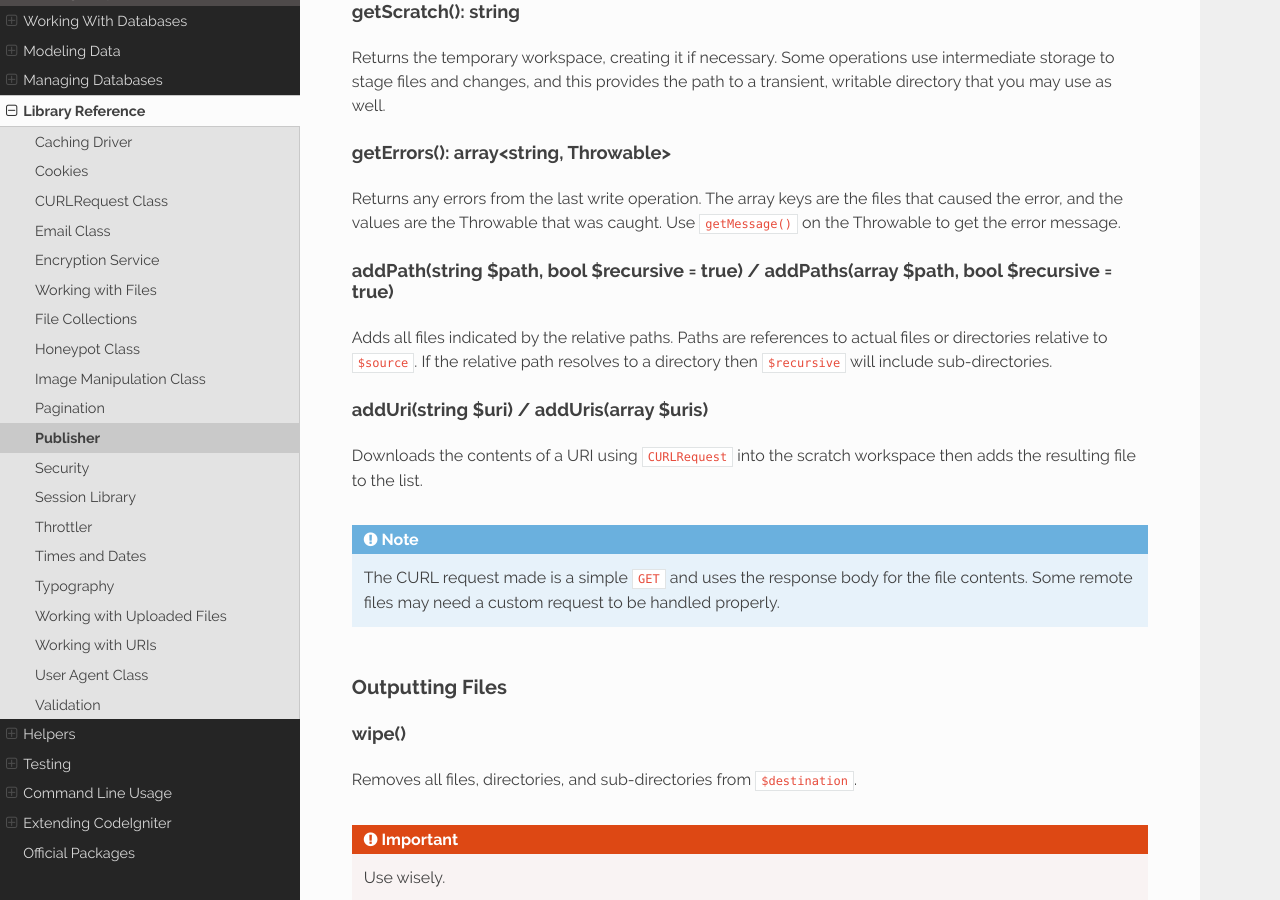
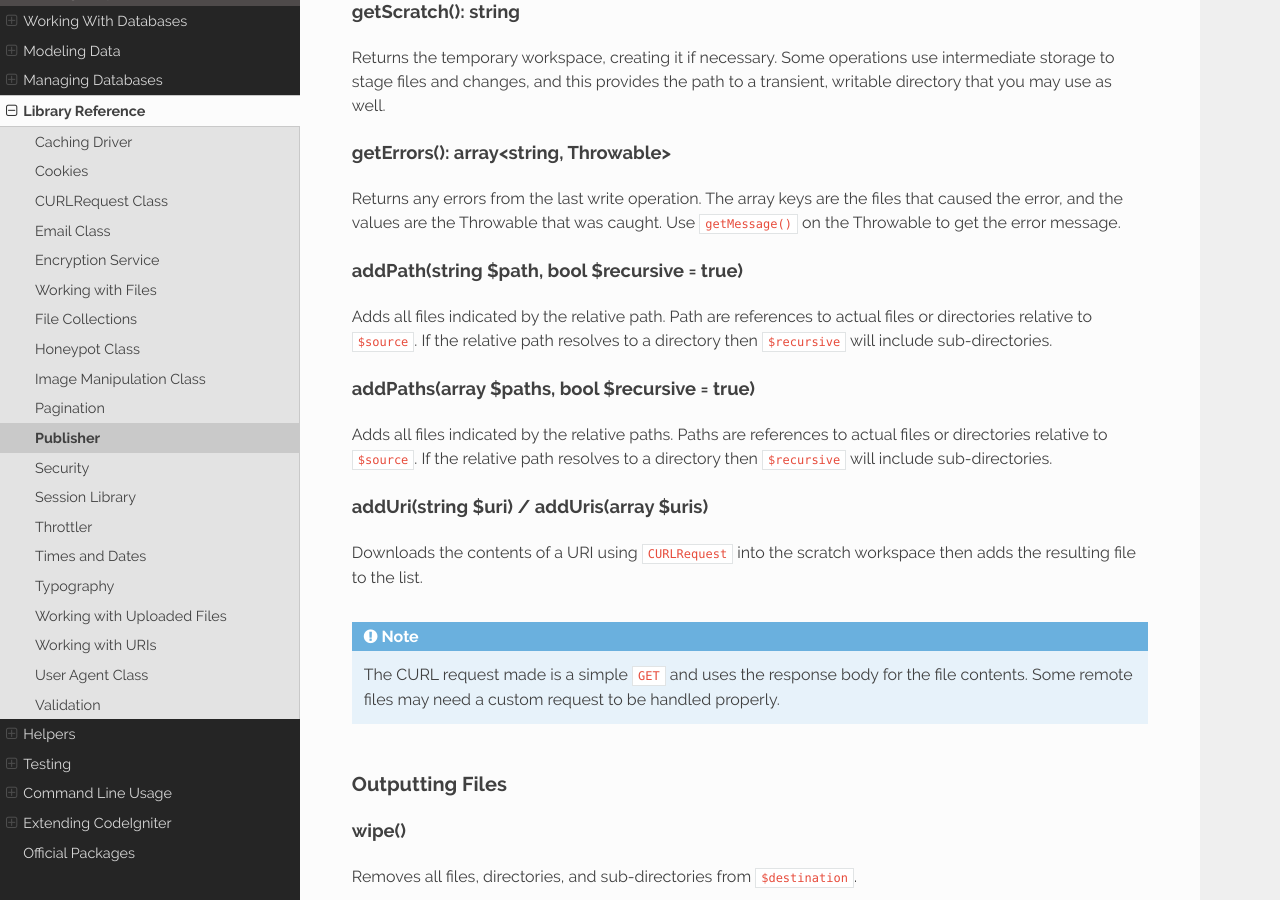
Before and after one commit to NEKOGET/ci4_user_guide_src, a Sphinx documentation site: the page built from source/libraries/publisher.rst, in a window 1280 px wide and 900 px high, scrolled down 6018 px. Built offline with Sphinx 7.4.7 and the Read the Docs theme 2.0.0, drawn with Linux system fonts in a browser that asks for light colours.

Commit message:
docs: add addPath() explanation

```diff
--- a/source/libraries/publisher.rst
+++ b/source/libraries/publisher.rst
@@ -203,8 +203,14 @@ getErrors(): array<string, Throwable>
 Returns any errors from the last write operation. The array keys are the files that caused the error, and the
 values are the Throwable that was caught. Use ``getMessage()`` on the Throwable to get the error message.
 
-addPath(string $path, bool $recursive = true) / addPaths(array $path, bool $recursive = true)
----------------------------------------------------------------------------------------------
+addPath(string $path, bool $recursive = true)
+---------------------------------------------
+
+Adds all files indicated by the relative path. Path are references to actual files or directories relative
+to ``$source``. If the relative path resolves to a directory then ``$recursive`` will include sub-directories.
+
+addPaths(array $paths, bool $recursive = true)
+----------------------------------------------
 
 Adds all files indicated by the relative paths. Paths are references to actual files or directories relative
 to ``$source``. If the relative path resolves to a directory then ``$recursive`` will include sub-directories.
```
